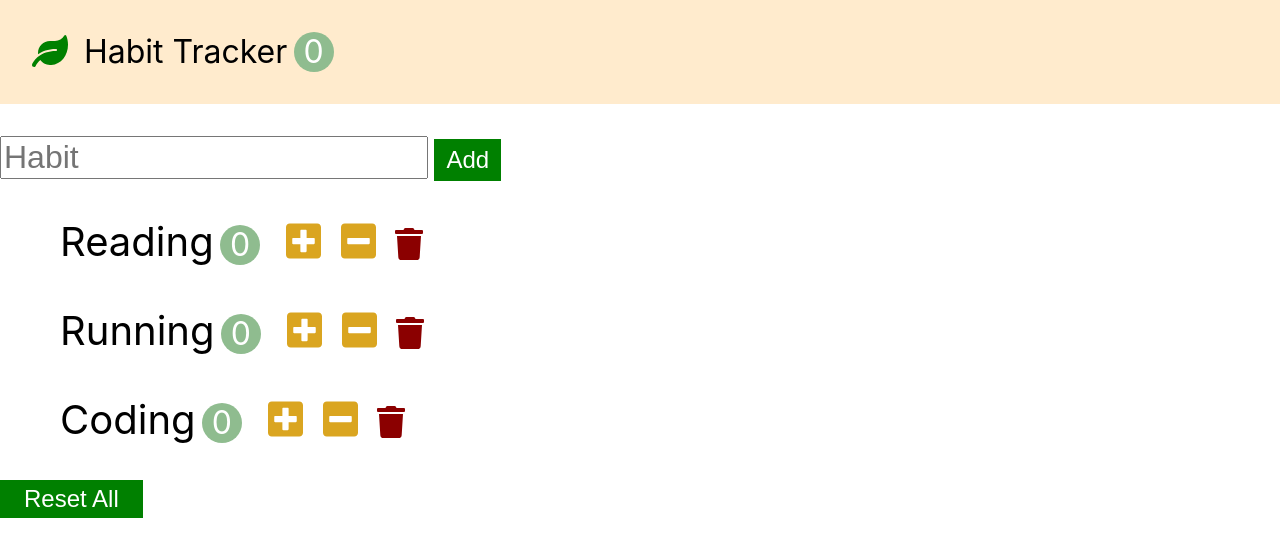
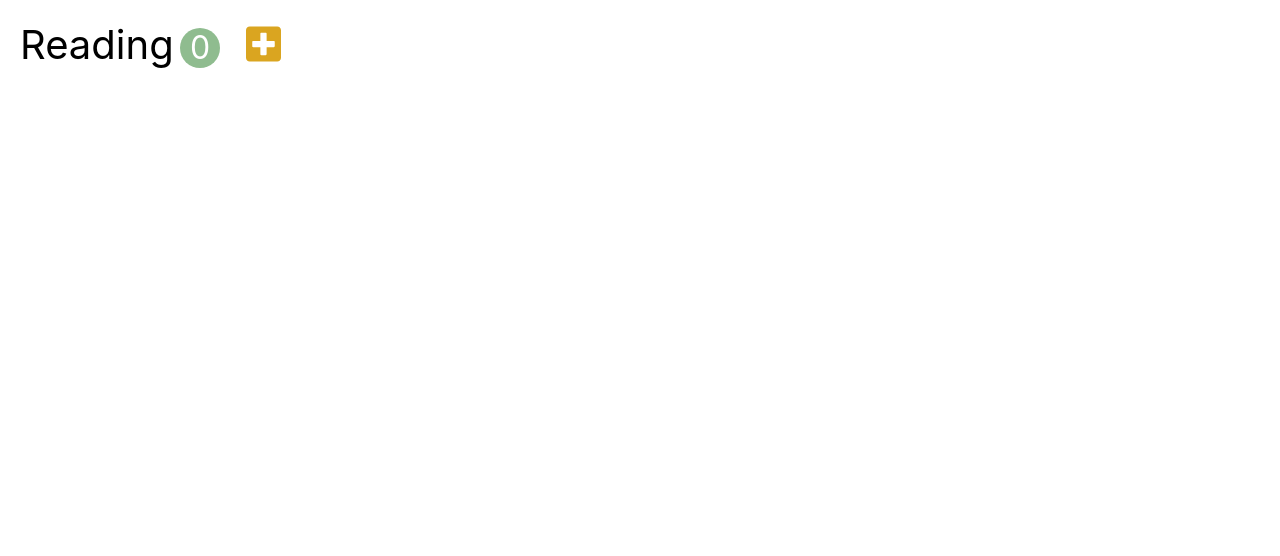
Before and after one commit to jhkim9513/react-basic, a React (Create React App) app in the folder habit-tracker/: page / in a window 1280 px wide. Shown: the top 556 px of the page. Built offline with nearby package versions, Linux system fonts and the light colour scheme.

Commit message:
Habit tracker 4.18

```diff
--- a/habit-tracker/src/components/habitAddForm.jsx
+++ b/habit-tracker/src/components/habitAddForm.jsx
@@ -1,6 +1,6 @@
-import React from "react";
+import React, { memo } from "react";
 
-const HabitAddForm = (props) => {
+const HabitAddForm = memo((props) => {
   const formRef = React.createRef();
   const inputRef = React.createRef();
 
@@ -25,6 +25,6 @@
       </form>
     </div>
   );
-};
+});
 
 export default HabitAddForm;
--- /dev/null
+++ b/habit-tracker/src/components/simpleHabit.jsx
@@ -0,0 +1,28 @@
+import React, { useCallback, useEffect, useRef, useState } from "react";
+
+const SimpleHabit = (props) => {
+  const [count, setCount] = useState(0);
+  const spanRef = useRef();
+
+  const handleIncrement = useCallback(() => {
+    setCount(count + 1);
+  });
+
+  useEffect(() => {
+    console.log(`mounted & updated!: ${count}`);
+  });
+
+  return (
+    <li className="habit">
+      <span ref={spanRef} className="habit-name">
+        Reading
+      </span>
+      <span className="habit-count">{count}</span>
+      <button className="habit-button habit-increase" onClick={handleIncrement}>
+        <i className="fas fa-plus-square"></i>
+      </button>
+    </li>
+  );
+};
+
+export default SimpleHabit;
--- a/habit-tracker/src/index.js
+++ b/habit-tracker/src/index.js
@@ -4,10 +4,12 @@
 import App from "./app";
 import reportWebVitals from "./reportWebVitals";
 import "@fortawesome/fontawesome-free/js/all.js";
+import SimpleHabit from "./components/simpleHabit";
 
 ReactDOM.render(
   <React.StrictMode>
-    <App />
+    {/* <App /> */}
+    <SimpleHabit />
   </React.StrictMode>,
   document.getElementById("root")
 );
```
